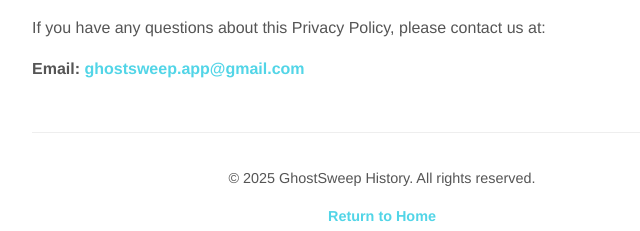
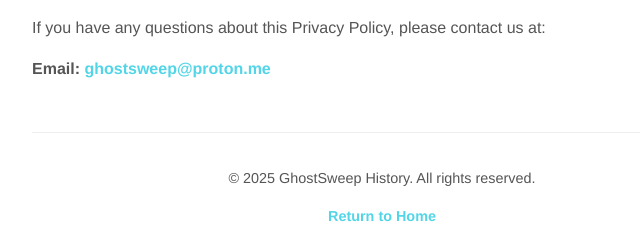
Before and after one commit to modafoca/ghostsweep-history, a plain HTML site: page privacy.html in a window 1280 px wide. Shown: the part 1968-2199 px from the top of the page, 258-898 px from the left. Drawn offline with Linux system fonts and the light colour scheme.

Commit message:
Update contact email in Privacy Policy

```diff
--- a/privacy.html
+++ b/privacy.html
@@ -117,7 +117,7 @@
 
     <h2>7. Contact Us</h2>
     <p>If you have any questions about this Privacy Policy, please contact us at:</p>
-    <p><strong>Email:</strong> <a href="mailto:ghostsweep.app@gmail.com">ghostsweep.app@gmail.com</a></p> <div class="footer">
+    <p><strong>Email:</strong> <a href="mailto:ghostsweep.app@gmail.com">ghostsweep@proton.me</a></p> <div class="footer">
         <p>&copy; 2025 GhostSweep History. All rights reserved.</p>
         <p><a href="index.html">Return to Home</a></p>
     </div>
```
